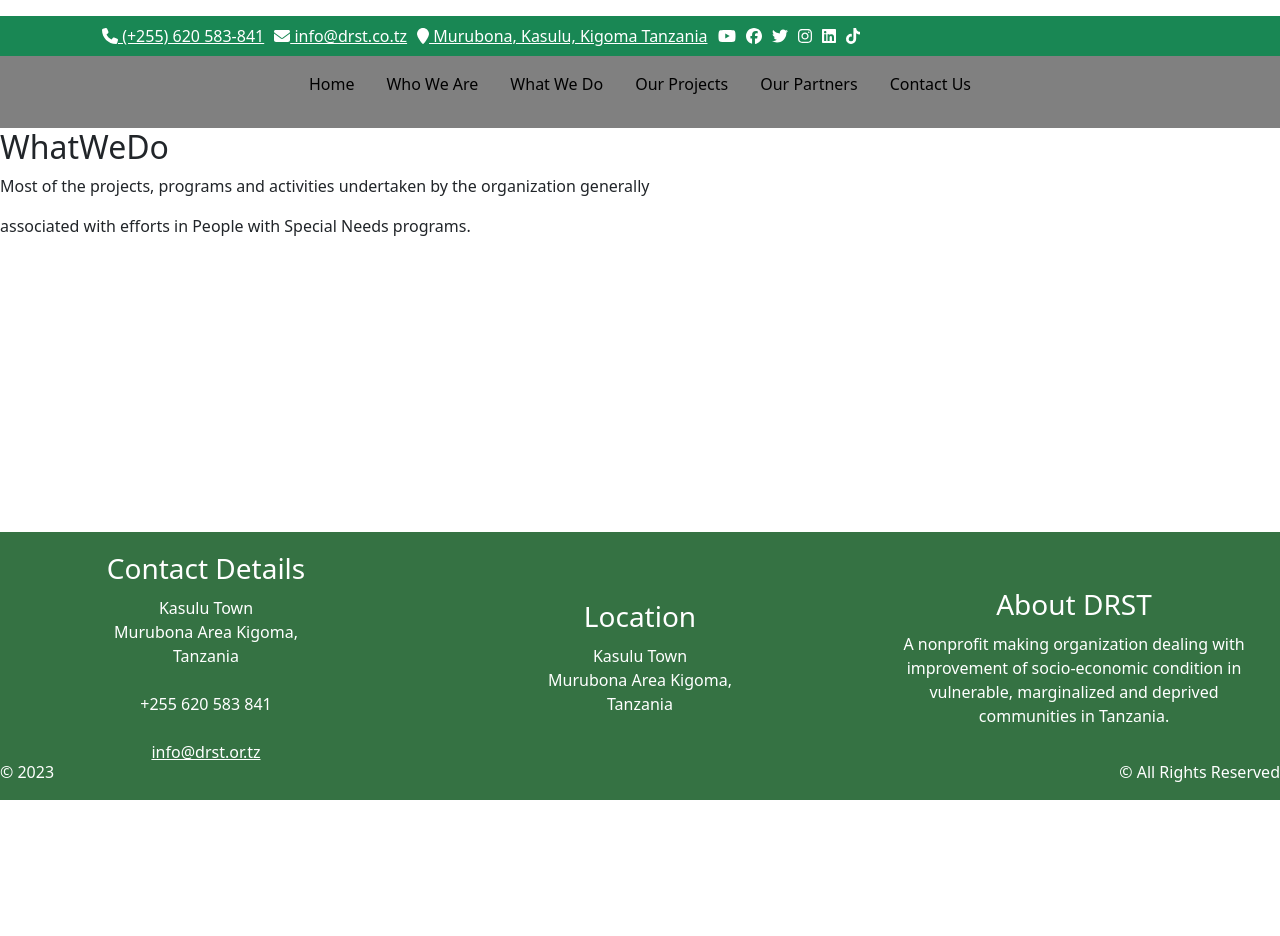
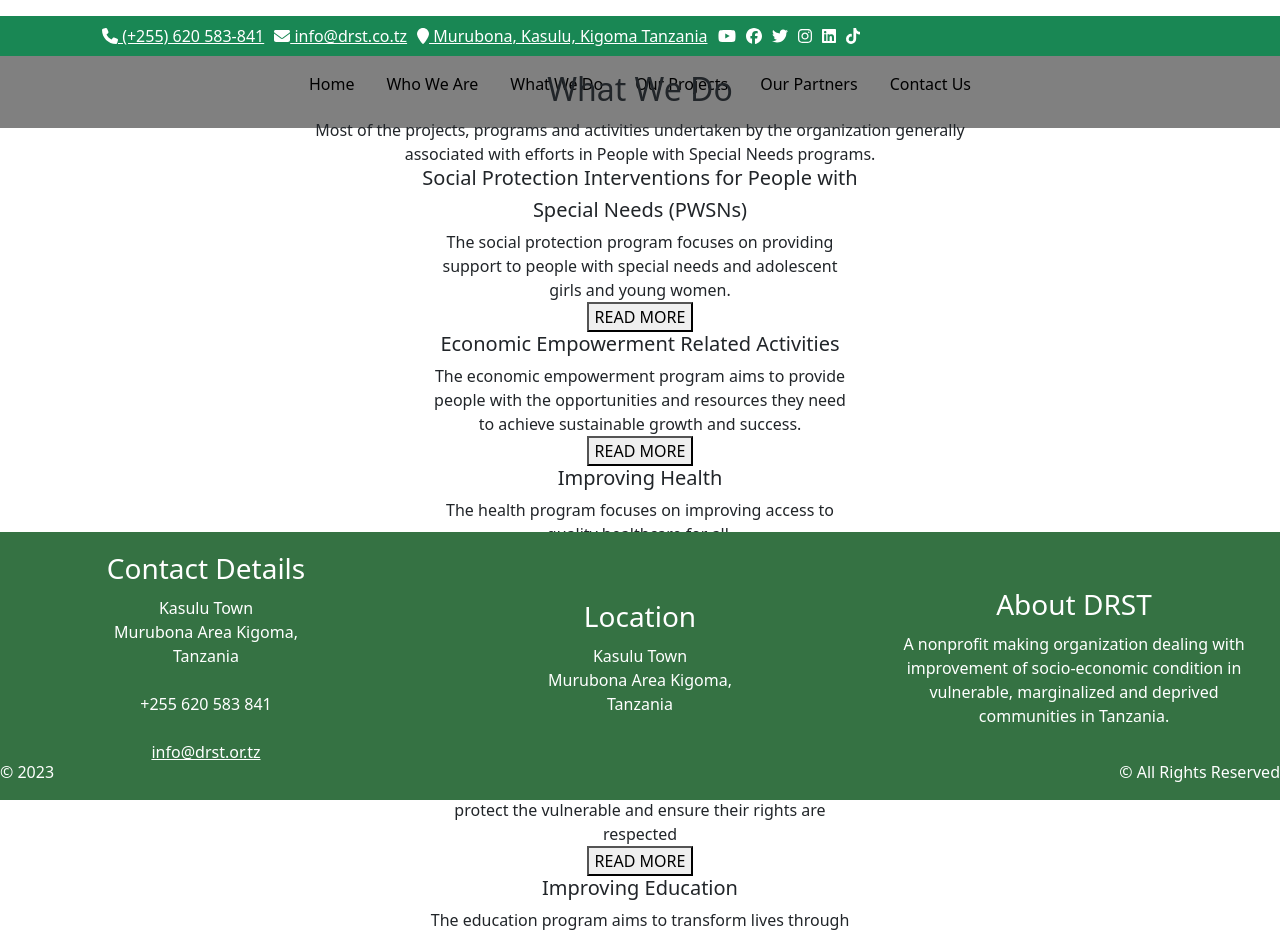
Before and after one commit to Michal379/disability-drst, a React (Create React App) app in the folder client/: page /what-we-do in a window 1280 px wide. Shown: the top 936 px of the page. Before the commit the page ends 800 px from the top, so only its background shows below. Built offline with nearby package versions, Linux system fonts and the light colour scheme.

Commit message:
what we do

```diff
--- a/client/src/components/home/Home.jsx
+++ b/client/src/components/home/Home.jsx
@@ -3,6 +3,7 @@ import { Carousel } from 'react-bootstrap';
 import 'bootstrap/dist/css/bootstrap.min.css';
 import './Home.css';
 import WhoWeAre from '../whoweare/WhoWeAre';
+import WhatWeDo from '../whatwedo/WhatWeDo';
 
 const Home = () => {
   const [activeIndex, setActiveIndex] = useState(0);
@@ -56,6 +57,7 @@ const Home = () => {
 
     {/* Text content below carousel */}
     <WhoWeAre />
+    <WhatWeDo />
      </div>
 
 
--- a/client/src/components/whatwedo/WhatWeDo.css
+++ b/client/src/components/whatwedo/WhatWeDo.css
@@ -0,0 +1,17 @@
+/* WhatWeDoStyles.css */
+.do-container {
+    display: flex;
+    flex-direction: column;
+    align-items: center;
+    justify-content: center;
+    height: 100vh; /* Adjust this as needed */
+    text-align: center;
+  }
+
+  .do-container h2 {
+    margin-bottom: 10px;
+  }
+
+  .do-container p {
+    margin: 0;
+  }
--- a/client/src/components/whatwedo/WhatWeDo.jsx
+++ b/client/src/components/whatwedo/WhatWeDo.jsx
@@ -1,13 +1,57 @@
-import React from 'react'
+import React from 'react';
+import './WhatWeDo.css'; // Import the CSS file
+import { Button } from 'react-bootstrap';
 
 const WhatWeDo = () => {
   return (
-    <div>
-      <h2>WhatWeDo</h2>
+    <div className="do-container">
+      <h2>What We Do</h2>
       <p>Most of the projects, programs and activities undertaken by the organization generally</p>
       <p>associated with efforts in People with Special Needs programs.</p>
+      <div>
+        <h5>Social Protection Interventions for People with</h5>
+        <h5>Special Needs (PWSNs)</h5>
+        <p>The social protection program focuses on providing</p>
+        <p>support to people with special needs and adolescent</p>
+        <p>girls and young women.</p>
+        <button>READ MORE</button>
+      </div>
+      <div>
+        <h5>Economic Empowerment Related Activities</h5>
+        <p>The economic empowerment program aims to provide</p>
+        <p>people with the opportunities and resources they need</p>
+        <p>to achieve sustainable growth and success.</p>
+        <button>READ MORE</button>
+      </div>
+      <div>
+        <h5>Improving Health</h5>
+        <p>The health program focuses on improving access to</p>
+        <p>quality healthcare for all.</p>
+        <button>READ MORE</button>
+      </div>
+      <div>
+        <h5>Actions to End Violence Against Women and</h5>
+        <h5>Children (VAWC)</h5>
+        <p>The goal of this program is to create a safer and more</p>
+        <p>just world for women and children by addressing and</p>
+        <p>ending violence against them.</p>
+        <button>READ MORE</button>
+      </div>
+      <div>
+        <h5>Preventing Human Trafficking</h5>
+        <p>The human trafficking revention rogram works to</p>
+        <p>protect the vulnerable and ensure their rights are</p>
+        <p>respected</p>
+        <button>READ MORE</button>
+      </div>
+      <div>
+        <h5>Improving Education</h5>
+        <p>The education program aims to transform lives through</p>
+        <p>learning and development.</p>
+        <button>READ MORE</button>
+      </div>
     </div>
   )
 }
 
-export default WhatWeDo
+export default WhatWeDo;
```
